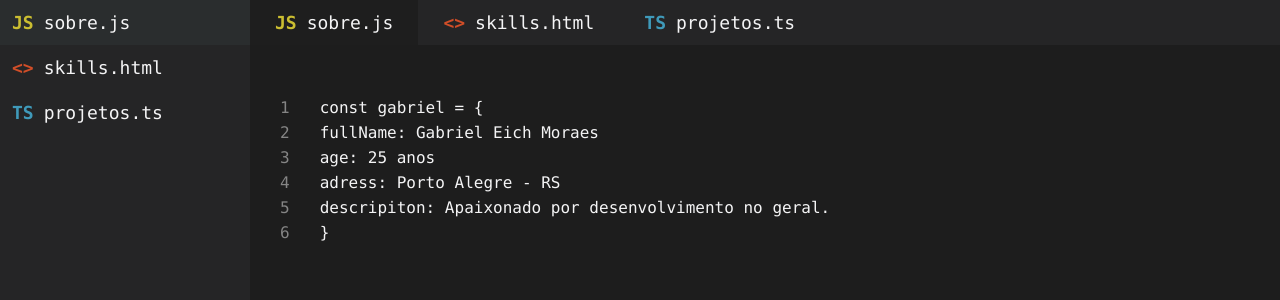
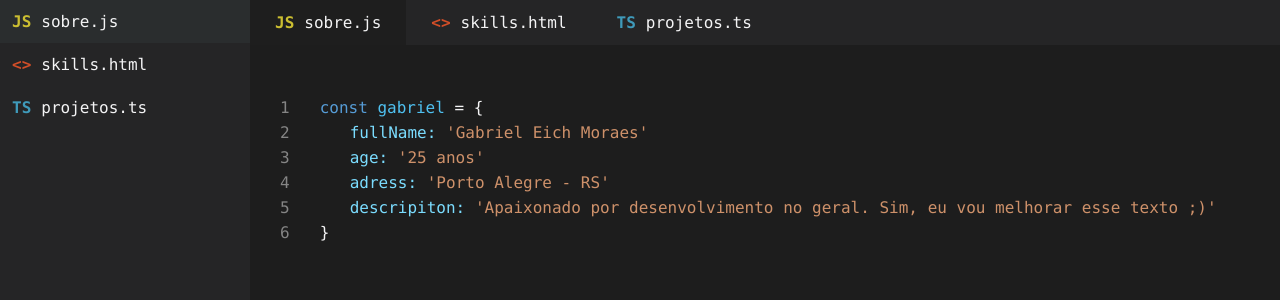
Before and after one commit to geich/cli-portifolio, a Next.js app: page /about in a window 1280 px wide. Shown: the top 300 px of the page. Built offline with nearby package versions, Linux system fonts and the light colour scheme.

Commit message:
sintax layout

```diff
--- a/src/components/pagesItens/pagesItens.style.tsx
+++ b/src/components/pagesItens/pagesItens.style.tsx
@@ -16,7 +16,7 @@ export const ItemIcon = styled.span`
 
 `
 export const Item = styled.div`
-    font-size: 18px;
+    font-size: 16px;
     cursor: pointer;
 
     &:hover {
--- a/src/pages/about.tsx
+++ b/src/pages/about.tsx
@@ -1,5 +1,6 @@
 import React from 'react'
 import App from '../layouts/pages/pages'
+import { Attribute, AttributeString, Const, ConstName, TabSpace } from '../styles/about.style'
 
 const Home: React.FC = () => {
     const calcAge = (birthDate: Date): number => {
@@ -12,11 +13,17 @@ const Home: React.FC = () => {
         <div>
             <main >
                 <App>
-                    <p>const gabriel = {'{'} </p>
-                    <p>fullName: Gabriel Eich Moraes</p>
-                    <p>age: {calcAge(new Date('1995-06-29'))} anos</p>
-                    <p>adress: Porto Alegre - RS</p>
-                    <p>descripiton: Apaixonado por desenvolvimento no geral.</p>
+                    <p><Const>const</Const> <ConstName>gabriel</ConstName> = {'{'} </p>
+                    <p><TabSpace space={1}/><Attribute>fullName:</Attribute> <AttributeString >{"'"}Gabriel Eich Moraes{"'"}</AttributeString></p>
+                    <p><TabSpace space={1}/><Attribute>age:</Attribute> <AttributeString>{"'"}{calcAge(new Date('1995-06-29'))} anos{"'"}</AttributeString></p>
+                    <p><TabSpace space={1}/><Attribute>adress:</Attribute> <AttributeString>{"'"}Porto Alegre - RS{"'"}</AttributeString></p>
+                    <p>
+                        <TabSpace space={1}/>
+                        <Attribute>descripiton: </Attribute>
+                        <AttributeString>
+                            {"'"}Apaixonado por desenvolvimento no geral. Sim, eu vou melhorar esse texto ;){"'"}
+                        </AttributeString>
+                    </p>
                     <p>{'}'}</p>
                 </App>
             </main>
--- /dev/null
+++ b/src/styles/about.style.ts
@@ -0,0 +1,21 @@
+import styled from 'styled-components'
+
+interface Tabs {
+    space?: number
+}
+
+export const Const = styled.span`
+    color: #569cd6;
+`
+export const ConstName = styled.span`
+    color: #4fc1f1;
+`
+export const Attribute = styled.span`
+    color: #7bdcfe;
+`
+export const AttributeString = styled.span`
+    color: #ce916a;
+`
+export const TabSpace = styled.span`
+    margin-left: ${(props: Tabs) => props.space * 30}px;
+`
```
Also changed, not shown: 1 other file (tests, documents, lock files or other folders).
